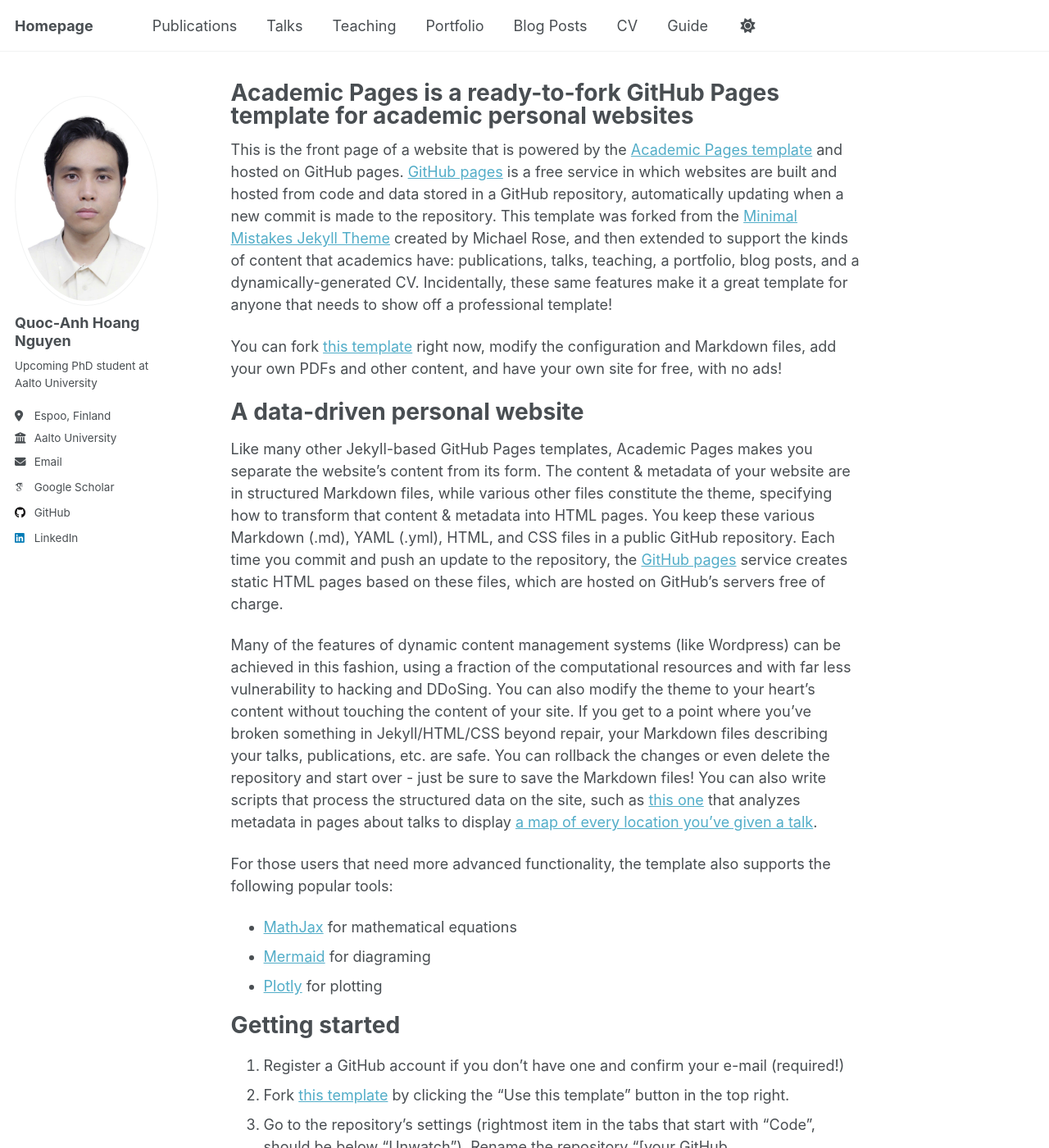
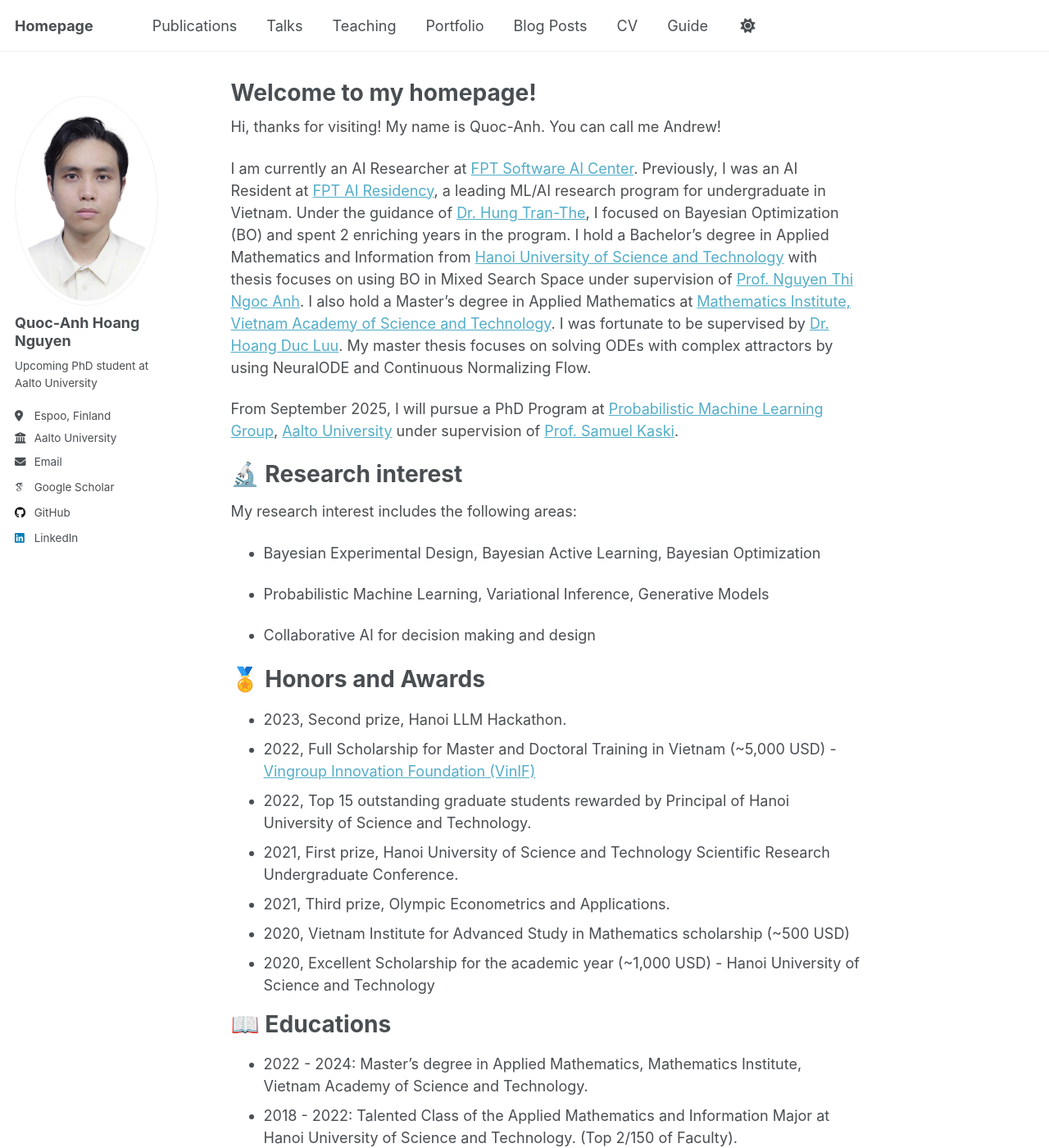
Before and after one commit to QuocAnh261100/QuocAnh261100.github.io, a Jekyll site: the page built from _pages/about.md, in a window 1280 px wide and 1400 px high. Shown: the whole window at 82% size. Built offline with Jekyll 4.4.1, drawn with Linux system fonts in a browser that asks for light colours; some web fonts are replaced; a script that is not in the unit is left out; some of the changed text lies outside the part shown.

Commit message:
Update front page

```diff
--- a/_pages/about.md
+++ b/_pages/about.md
@@ -1,56 +1,42 @@
 ---
 permalink: /
-title: "Academic Pages is a ready-to-fork GitHub Pages template for academic personal websites"
+title: "Welcome to my homepage!"
 author_profile: true
 redirect_from:
   - /about/
   - /about.html
 ---
 
-This is the front page of a website that is powered by the [Academic Pages template](https://github.com/academicpages/academicpages.github.io) and hosted on GitHub pages. [GitHub pages](https://pages.github.com) is a free service in which websites are built and hosted from code and data stored in a GitHub repository, automatically updating when a new commit is made to the repository. This template was forked from the [Minimal Mistakes Jekyll Theme](https://mmistakes.github.io/minimal-mistakes/) created by Michael Rose, and then extended to support the kinds of content that academics have: publications, talks, teaching, a portfolio, blog posts, and a dynamically-generated CV. Incidentally, these same features make it a great template for anyone that needs to show off a professional template!
+Hi, thanks for visiting! My name is Quoc-Anh. You can call me Andrew!
 
- You can fork [this template](https://github.com/academicpages/academicpages.github.io) right now, modify the configuration and Markdown files, add your own PDFs and other content, and have your own site for free, with no ads!
+I am currently an AI Researcher at [FPT Software AI Center](https://www.facebook.com/aic.fsoft/). Previously, I was an AI Resident at [FPT AI Residency](https://wp.fpt-aic.com/ai-residency/), a leading ML/AI research program for undergraduate in Vietnam. Under the guidance of [Dr. Hung Tran-The](https://scholar.google.com/citations?user=um-FS-gAAAAJ&hl=en), I focused on Bayesian Optimization (BO) and spent 2 enriching years in the program. I hold a Bachelor's degree in Applied Mathematics and Information from [Hanoi University of Science and Technology](https://hust.edu.vn/en/) with thesis focuses on using BO in Mixed Search Space under supervision of [Prof. Nguyen Thi Ngoc Anh](https://scholar.google.com/citations?user=x-H87vsAAAAJ&hl=en). I also hold a Master's degree in Applied Mathematics at [Mathematics Institute, Vietnam Academy of Science and Technology](http://math.ac.vn/en/trang-chu/gioi-thieu-vien-toan.html). I was fortunate to be supervised by [Dr. Hoang Duc Luu](https://scholar.google.com/citations?user=GEt6qKUAAAAJ&hl=en). My master thesis focuses on solving ODEs with complex attractors by using NeuralODE and Continuous Normalizing Flow.
 
-A data-driven personal website
+From September 2025, I will pursue a PhD Program at [Probabilistic Machine Learning Group](https://research.cs.aalto.fi/pml/), [Aalto University](https://www.aalto.fi/en) under supervision of [Prof. Samuel Kaski](https://kaski-lab.com/).
+
+🔬 Research interest
 ======
-Like many other Jekyll-based GitHub Pages templates, Academic Pages makes you separate the website's content from its form. The content & metadata of your website are in structured Markdown files, while various other files constitute the theme, specifying how to transform that content & metadata into HTML pages. You keep these various Markdown (.md), YAML (.yml), HTML, and CSS files in a public GitHub repository. Each time you commit and push an update to the repository, the [GitHub pages](https://pages.github.com/) service creates static HTML pages based on these files, which are hosted on GitHub's servers free of charge.
+My research interest includes the following areas:
 
-Many of the features of dynamic content management systems (like Wordpress) can be achieved in this fashion, using a fraction of the computational resources and with far less vulnerability to hacking and DDoSing. You can also modify the theme to your heart's content without touching the content of your site. If you get to a point where you've broken something in Jekyll/HTML/CSS beyond repair, your Markdown files describing your talks, publications, etc. are safe. You can rollback the changes or even delete the repository and start over - just be sure to save the Markdown files! You can also write scripts that process the structured data on the site, such as [this one](https://github.com/academicpages/academicpages.github.io/blob/master/talkmap.ipynb) that analyzes metadata in pages about talks to display [a map of every location you've given a talk](https://academicpages.github.io/talkmap.html).
+* Bayesian Experimental Design, Bayesian Active Learning, Bayesian Optimization
 
-For those users that need more advanced functionality, the template also supports the following popular tools:
-- [MathJax](https://www.mathjax.org/) for mathematical equations
-- [Mermaid](https://mermaid.js.org/) for diagraming
-- [Plotly](https://plotly.com/javascript/) for plotting
+* Probabilistic Machine Learning, Variational Inference, Generative Models
 
-Getting started
+* Collaborative AI for decision making and design
+
+
+🏅 Honors and Awards
 ======
-1. Register a GitHub account if you don't have one and confirm your e-mail (required!)
-1. Fork [this template](https://github.com/academicpages/academicpages.github.io) by clicking the "Use this template" button in the top right.
-1. Go to the repository's settings (rightmost item in the tabs that start with "Code", should be below "Unwatch"). Rename the repository "[your GitHub username].github.io", which will also be your website's URL.
-1. Set site-wide configuration and create content & metadata (see below -- also see [this set of diffs](http://archive.is/3TPas) showing what files were changed to set up [an example site](https://getorg-testacct.github.io) for a user with the username "getorg-testacct")
-1. Upload any files (like PDFs, .zip files, etc.) to the files/ directory. They will appear at https://[your GitHub username].github.io/files/example.pdf.
-1. Check status by going to the repository settings, in the "GitHub pages" section
+* 2023, Second prize, Hanoi LLM Hackathon.
+* 2022, Full Scholarship for Master and Doctoral Training in Vietnam (~5,000 USD) - [Vingroup Innovation Foundation (VinIF)](https://vinif.org/en/sponsor-programs/postgraduate-scholarships/)
+* 2022, Top 15 outstanding graduate students rewarded by Principal of Hanoi University of Science and Technology.
+* 2021, First prize, Hanoi University of Science and Technology Scientific Research Undergraduate Conference.
+* 2021, Third prize, Olympic Econometrics and Applications.
+* 2020, Vietnam Institute for Advanced Study in Mathematics scholarship (~500 USD)
+* 2020, Excellent Scholarship for the academic year (~1,000 USD) - Hanoi University of Science and Technology
 
-Site-wide configuration
-------
-The main configuration file for the site is in the base directory in [_config.yml](https://github.com/academicpages/academicpages.github.io/blob/master/_config.yml), which defines the content in the sidebars and other site-wide features. You will need to replace the default variables with ones about yourself and your site's github repository. The configuration file for the top menu is in [_data/navigation.yml](https://github.com/academicpages/academicpages.github.io/blob/master/_data/navigation.yml). For example, if you don't have a portfolio or blog posts, you can remove those items from that navigation.yml file to remove them from the header.
 
-Create content & metadata
-------
-For site content, there is one Markdown file for each type of content, which are stored in directories like _publications, _talks, _posts, _teaching, or _pages. For example, each talk is a Markdown file in the [_talks directory](https://github.com/academicpages/academicpages.github.io/tree/master/_talks). At the top of each Markdown file is structured data in YAML about the talk, which the theme will parse to do lots of cool stuff. The same structured data about a talk is used to generate the list of talks on the [Talks page](https://academicpages.github.io/talks), each [individual page](https://academicpages.github.io/talks/2012-03-01-talk-1) for specific talks, the talks section for the [CV page](https://academicpages.github.io/cv), and the [map of places you've given a talk](https://academicpages.github.io/talkmap.html) (if you run this [python file](https://github.com/academicpages/academicpages.github.io/blob/master/talkmap.py) or [Jupyter notebook](https://github.com/academicpages/academicpages.github.io/blob/master/talkmap.ipynb), which creates the HTML for the map based on the contents of the _talks directory).
-
-**Markdown generator**
-
-The repository includes [a set of Jupyter notebooks](https://github.com/academicpages/academicpages.github.io/tree/master/markdown_generator
-) that converts a CSV containing structured data about talks or presentations into individual Markdown files that will be properly formatted for the Academic Pages template. The sample CSVs in that directory are the ones I used to create my own personal website at stuartgeiger.com. My usual workflow is that I keep a spreadsheet of my publications and talks, then run the code in these notebooks to generate the Markdown files, then commit and push them to the GitHub repository.
-
-How to edit your site's GitHub repository
-------
-Many people use a git client to create files on their local computer and then push them to GitHub's servers. If you are not familiar with git, you can directly edit these configuration and Markdown files directly in the github.com interface. Navigate to a file (like [this one](https://github.com/academicpages/academicpages.github.io/blob/master/_talks/2012-03-01-talk-1.md) and click the pencil icon in the top right of the content preview (to the right of the "Raw | Blame | History" buttons). You can delete a file by clicking the trashcan icon to the right of the pencil icon. You can also create new files or upload files by navigating to a directory and clicking the "Create new file" or "Upload files" buttons.
-
-Example: editing a Markdown file for a talk
-![Editing a Markdown file for a talk](/images/editing-talk.png)
-
-For more info
-------
-More info about configuring Academic Pages can be found in [the guide](https://academicpages.github.io/markdown/), the [growing wiki](https://github.com/academicpages/academicpages.github.io/wiki), and you can always [ask a question on GitHub](https://github.com/academicpages/academicpages.github.io/discussions). The [guides for the Minimal Mistakes theme](https://mmistakes.github.io/minimal-mistakes/docs/configuration/) (which this theme was forked from) might also be helpful.
+📖 Educations
+======
+* 2022 - 2024: Master's degree in Applied Mathematics, Mathematics Institute, Vietnam Academy of Science and Technology.
+* 2018 - 2022: Talented Class of the Applied Mathematics and Information Major at Hanoi University of Science and Technology. (Top 2/150 of Faculty).
+* 2015 - 2018: Mathematics Major, Hanoi–Amsterdam High School for the Gifted.
```
